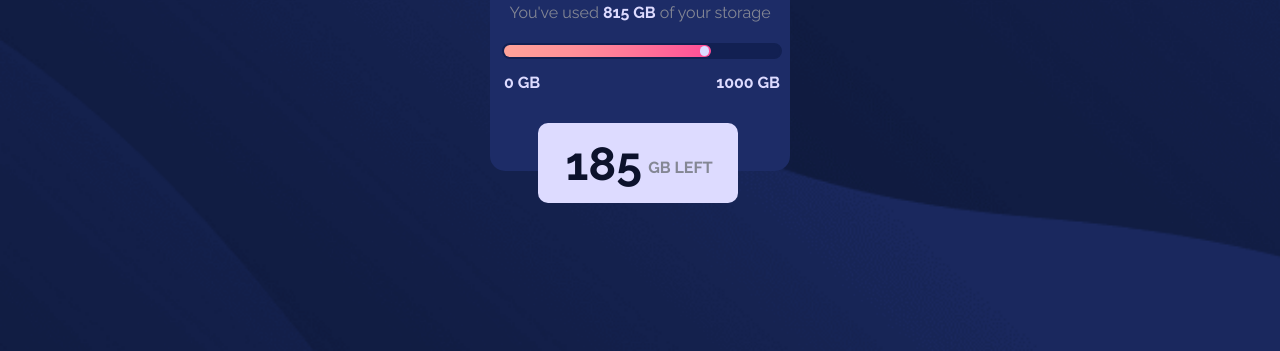
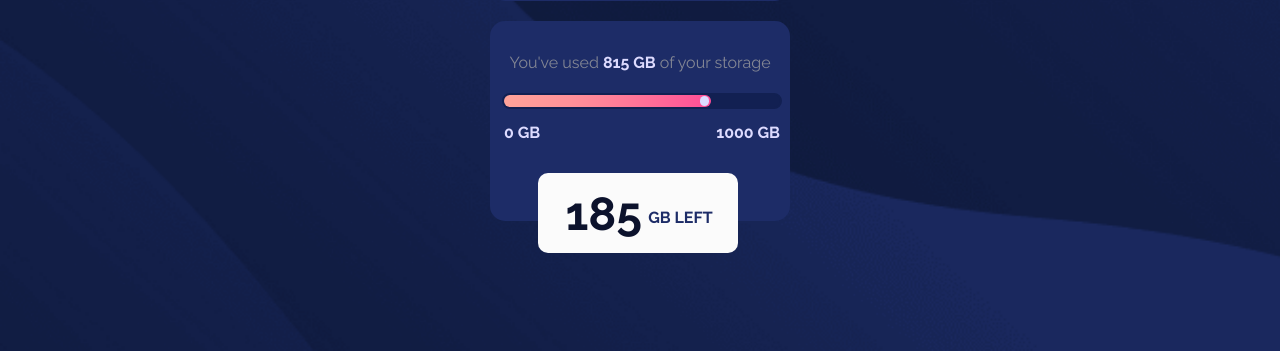
Before and after one commit to adeleke5140/FYLO, a plain HTML site: page index.html in a window 1280 px wide. Shown: the part 449-800 px from the top of the page. Drawn offline with Linux system fonts and the light colour scheme.

Commit message:
change the syntax that centres the main container

```diff
--- a/styles/_mixins.scss
+++ b/styles/_mixins.scss
@@ -4,8 +4,16 @@
 @mixin main-container($width,$height,$color){
     width: $width;
     //height: $height;
-    margin:0 auto;
+    //margin:0 auto;
     text-align: center;
+
+    position:absolute;
+    top: 50%;
+    left: 50%;
+    transform: translate(-50%, -50%);
+    margin-bottom: -50%;
+    margin-right: -50%;
+
 }
 
 
--- a/styles/styles.scss
+++ b/styles/styles.scss
@@ -111,7 +111,7 @@ html {
 
 .container3 {
     position: relative;
-    background: $primary-color;
+    background: #fbfbfb;
     width:200px;
     height:80px;
     border-radius: 10px;
@@ -123,7 +123,7 @@ html {
         .text3{
             text-transform: uppercase;
             padding:1em;
-            color: $secondary-color;
+            color: $secondary-color2;
                 .left{
                     font-size: 2.9rem;
                     color: $tertiary-color;
```
Also changed, not shown: styles/styles.css, 1 other file.
